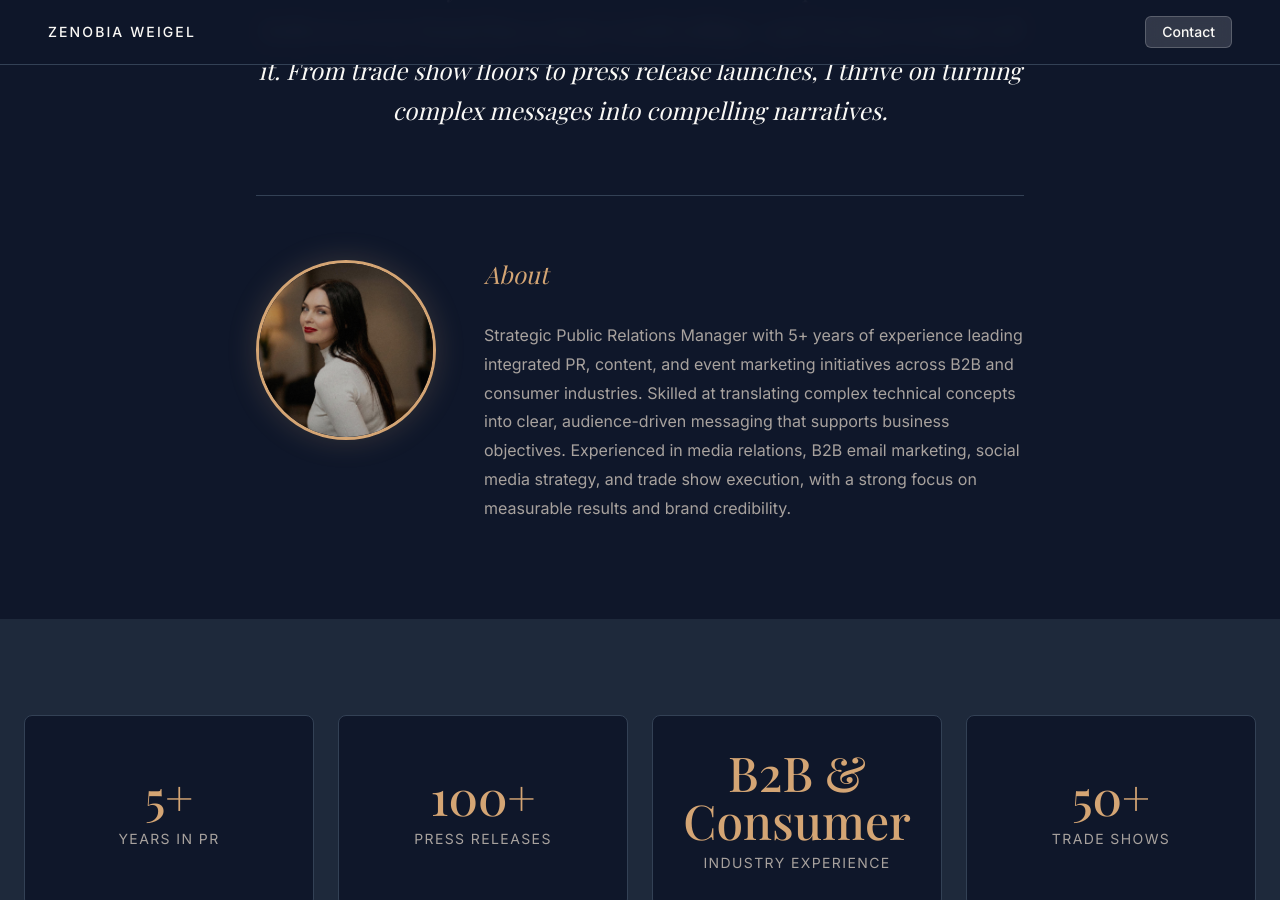
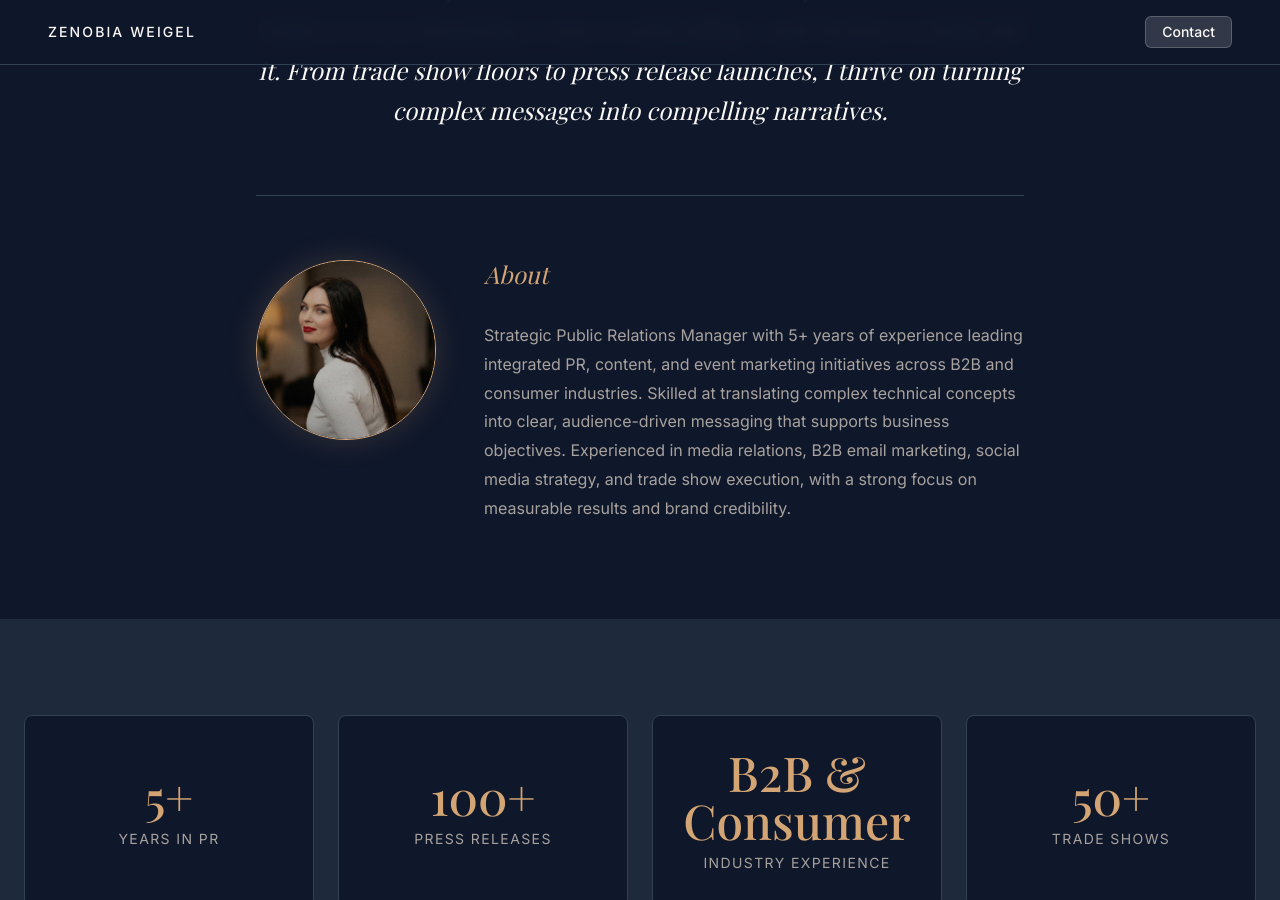
Before and after one commit to Zenobia-Weigel/Zenobia-Portfolio-Website, a Jekyll site: the page built from index.html, in a window 1280 px wide and 900 px high, scrolled down 1028 px. Built offline with Jekyll 4.4.1, drawn with Linux system fonts in a browser that asks for light colours; some web fonts are replaced.

Commit message:
Reduce avatar border width to 1px
Changed the border width of the avatar component from 3px to 1px for a subtler appearance.

```diff
--- a/_sass/_components.scss
+++ b/_sass/_components.scss
@@ -131,7 +131,7 @@
     border-radius: $radius-full;
     object-fit: cover;
     object-position: center top;
-    border: 3px solid $primary-color;
+    border: 1px solid $primary-color;
     box-shadow: $shadow-glow;
 
     @media (min-width: $breakpoint-md) {
```
